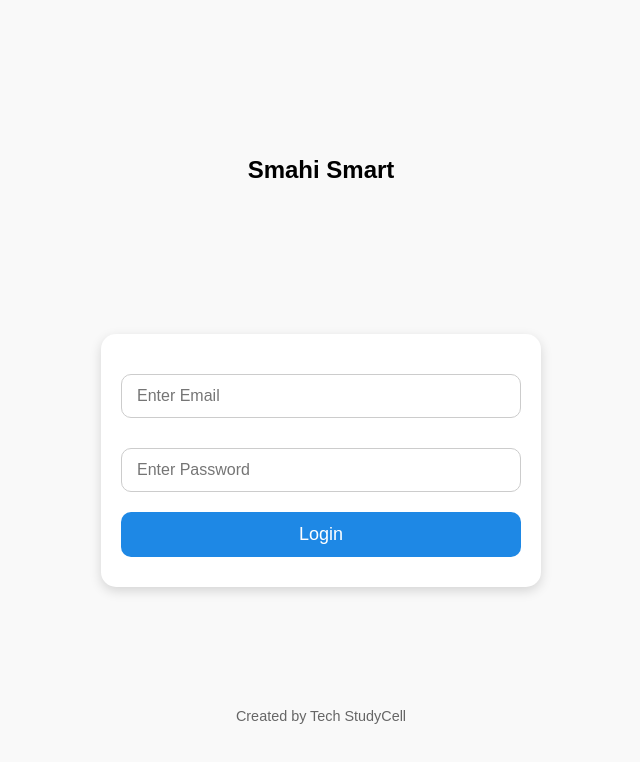
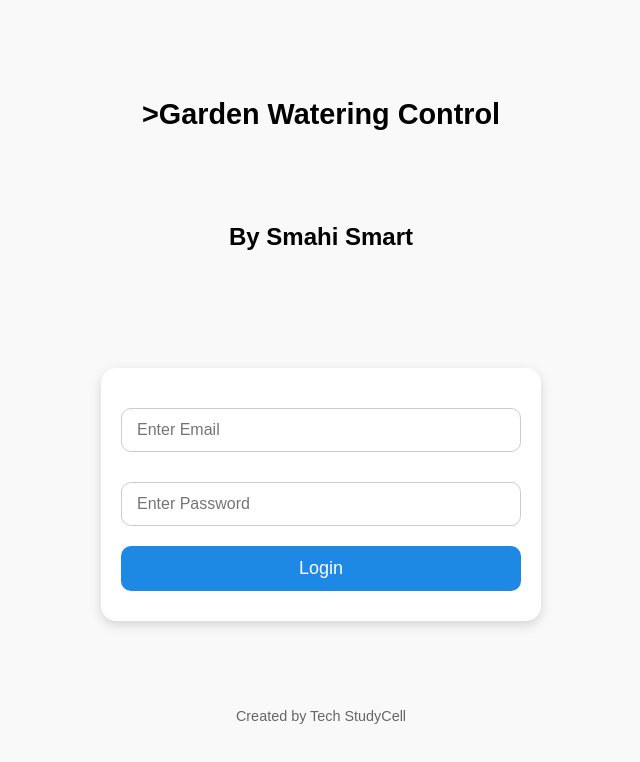
Before and after one commit to bsnss1/bsnss1, a plain HTML site: page index.html in a window 1280 px wide. Shown: the part 66-828 px from the top of the page, without its empty margins (319-959 px from the left). Drawn offline with Linux system fonts and the light colour scheme.

Commit message:
Update index.html

```diff
--- a/index.html
+++ b/index.html
@@ -145,7 +145,8 @@
 <body>
 
   <h1>Firebase Relay Control Dashboard</h1><br>
-   <h2>Smahi Smart</h2>
+  <h1>>Garden Watering Control</h1><br>
+   <h2>By Smahi Smart</h2>
 
   <!-- Login form -->
   <div id="loginForm">
```
